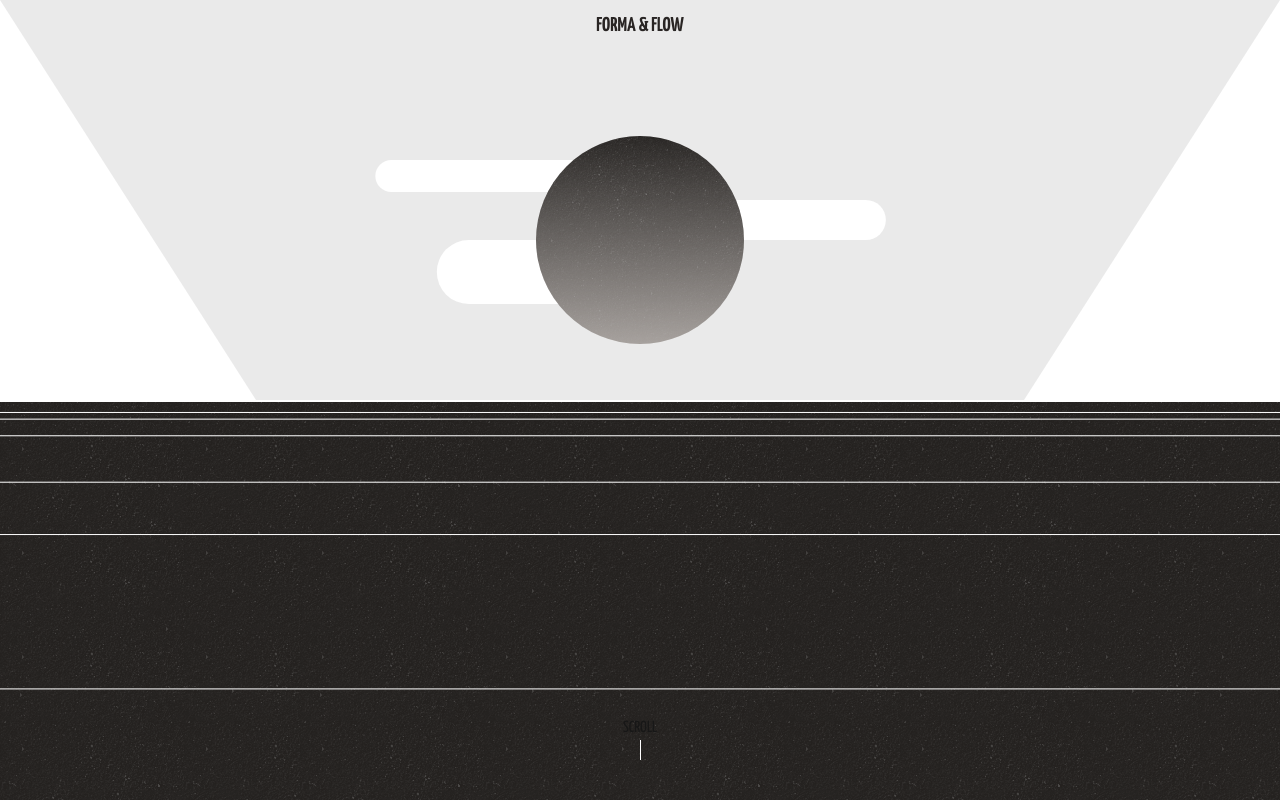
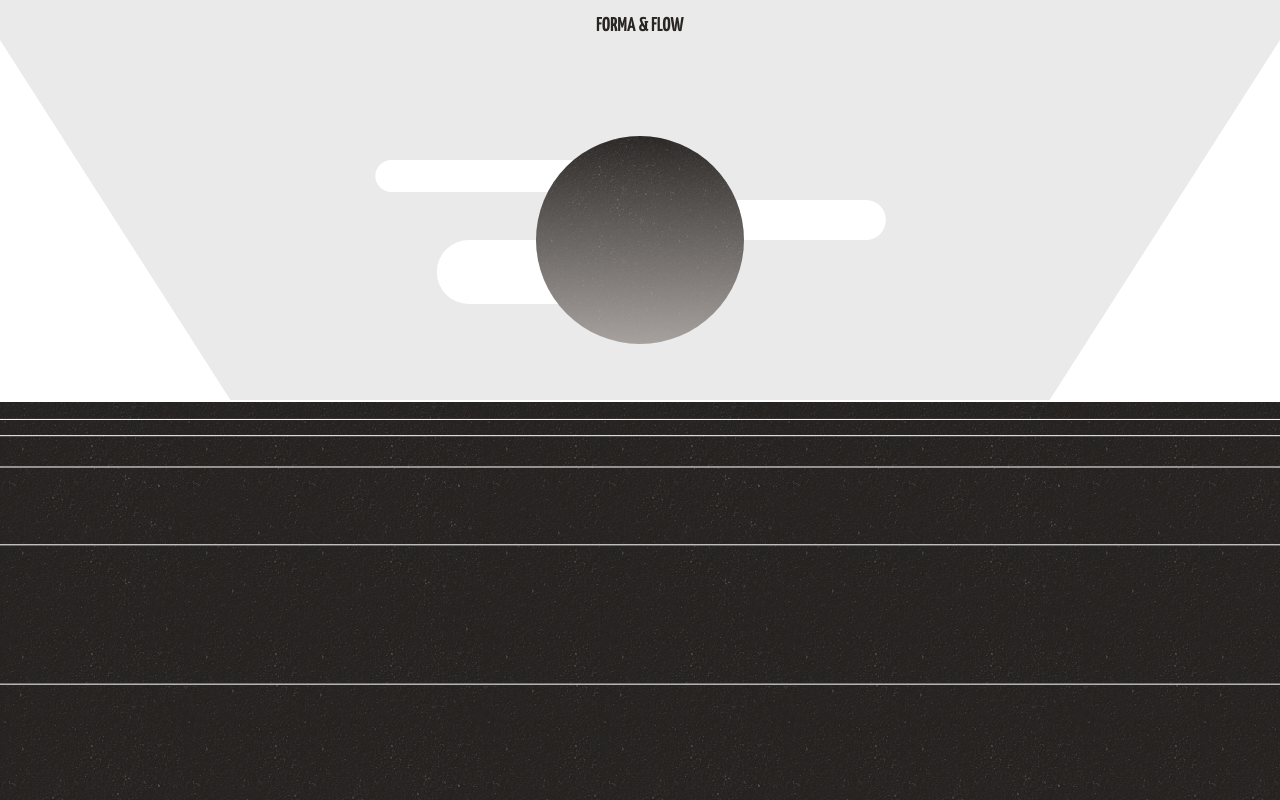
Before and after one commit to thecodedose/forma-and-flow, a Next.js app: page / in a window 1280 px wide. Shown: the top 800 px of the page. Built offline with nearby package versions, Linux system fonts and the light colour scheme.

Commit message:
Update design
add waves swipe up effect

```diff
--- a/src/app/components/Hero/Mountains.js
+++ b/src/app/components/Hero/Mountains.js
@@ -10,7 +10,7 @@ export default function Mountains() {
         style={{
           clipPath: "polygon(0% 0%, 100% 100%, 0% 100%)",
         }}
-        className='w-[20vw] h-[50vh] absolute top-1/4 left-0 bg-white'
+        className='w-[20vw] h-[50vh] absolute top-[30vh] left-0 bg-white'
       ></motion.div>
       <motion.div
         initial={{ transform: "translate(0, 0)", opacity: 0 }}
@@ -19,7 +19,7 @@ export default function Mountains() {
         style={{
           clipPath: "polygon(100% 0%, 100% 100%, 0% 100%)",
         }}
-        className='w-[20vw] h-[50vh] absolute top-1/4 right-0 bg-white'
+        className='w-[20vw] h-[50vh] absolute top-[30vh] right-0 bg-white'
       ></motion.div>
     </>
   )
--- a/src/app/components/Hero/Waves.js
+++ b/src/app/components/Hero/Waves.js
@@ -2,84 +2,45 @@ import { motion } from "framer-motion"
 import Image from "next/image"
 
 export default function Waves() {
+  const generateWaves = () => {
+    const waves = []
+    let top = 2
+    for (let i = 0; i < 8; i++) {
+      waves.push(
+        <motion.div
+          key={i}
+          initial={{ y: "0px" }}
+          animate={{ y: top + "px" }}
+          transition={{
+            ease: "easeInOut",
+            repeat: Infinity,
+            repeatType: "reverse",
+            duration: 1 + Math.random(),
+          }}
+          className={`h-[1px] bg-white w-screen absolute`}
+          style={{
+            top: top + "vh",
+          }}
+        ></motion.div>
+      )
+      top *= 2
+    }
+
+    return waves
+  }
   return (
     <motion.div
       initial={{ transform: "translateY(100px)" }}
       animate={{ transform: "translateY(0px)" }}
       transition={{ type: "spring", ease: "easeOut", delay: 0.2 }}
-      className='flex justify-center items-center h-[50vh] bg-stone-900 border-t-2 border-white w-screen absolute top-1/2'
+      className='flex justify-center items-center h-[150vh] bg-stone-900 border-t-2 border-white w-screen absolute top-[50vh]'
     >
       <div
         width={100}
         height={100}
         className='w-full h-full bg-[url("/noise.png")] opacity-40'
       ></div>
-      <motion.div
-        initial={{ transform: "translateY(0px)" }}
-        animate={{ transform: "translateY(2px)" }}
-        transition={{
-          ease: "easeInOut",
-          repeat: Infinity,
-          repeatType: "reverse",
-          duration: 1,
-        }}
-        className={`h-[1px] bg-white w-screen absolute top-[2%]`}
-      ></motion.div>
-      <motion.div
-        initial={{ transform: "translateY(0px)" }}
-        animate={{ transform: "translateY(4px)" }}
-        transition={{
-          ease: "easeInOut",
-          repeat: Infinity,
-          repeatType: "reverse",
-          duration: 1.1,
-        }}
-        className={`h-[1px] bg-white w-screen absolute top-[4%]`}
-      ></motion.div>
-      <motion.div
-        initial={{ transform: "translateY(0px)" }}
-        animate={{ transform: "translateY(8px)" }}
-        transition={{
-          ease: "easeInOut",
-          repeat: Infinity,
-          repeatType: "reverse",
-          duration: 1.1,
-        }}
-        className={`h-[1px] bg-white w-screen absolute top-[8%]`}
-      ></motion.div>
-      <motion.div
-        initial={{ transform: "translateY(0px)" }}
-        animate={{ transform: "translateY(16px)" }}
-        transition={{
-          ease: "easeInOut",
-          repeat: Infinity,
-          repeatType: "reverse",
-          duration: 1,
-        }}
-        className={`h-[1px] bg-white w-screen absolute top-[16%]`}
-      ></motion.div>
-      <motion.div
-        initial={{ transform: "translateY(0px)" }}
-        animate={{ transform: "translateY(32px)" }}
-        transition={{
-          ease: "easeInOut",
-          repeat: Infinity,
-          repeatType: "reverse",
-          duration: 1.1,
-        }}
-        className={`h-[1px] bg-white w-screen absolute top-[32%]`}
-      ></motion.div>
-      <motion.div
-        initial={{ transform: "translateY(0px)" }}
-        animate={{ transform: "translateY(32px)" }}
-        transition={{
-          ease: "easeInOut",
-          repeat: Infinity,
-          repeatType: "reverse",
-          duration: 1,
-        }}
-        className={`h-[1px] bg-white w-screen absolute top-[64%]`}
-      ></motion.div>
+      {generateWaves()}
     </motion.div>
   )
 }
--- a/src/app/components/Hero/index.js
+++ b/src/app/components/Hero/index.js
@@ -6,7 +6,8 @@ import Sun from "./Sun"
 
 export default function Hero() {
   return (
-    <div className='h-screen w-screen bg-[#eaeaea] sticky top-0 -z-10'>
+    <div className='h-[200vh] w-screen bg-[#eaeaea] relative'>
+      <div className='sticky top-0'>
         <h4
           className={`text-xl text-stone-800 font-bold uppercase text-center py-3`}
         >
@@ -15,6 +16,7 @@ export default function Hero() {
         <Clouds />
         <Sun />
         <Mountains />
+      </div>
       <Waves />
       {/* <p className='text-center w-1/2'>
           Forma & Flow was born out of the belief that great design is a
@@ -23,7 +25,7 @@ export default function Hero() {
           impactful. Our team thrives on turning complex ideas into designs that
           tell your story effortlessly.
         </p> */}
-      <div className='flex flex-col items-center w-screen absolute bottom-10'>
+      {/* <div className='flex flex-col items-center w-screen absolute bottom-10'>
         <span className='uppercase'>Scroll</span>
         <motion.div
           initial={{ height: "0px" }}
@@ -31,7 +33,7 @@ export default function Hero() {
           transition={{ type: "spring" }}
           className='w-[1px] h-8 bg-white'
         ></motion.div>
-      </div>
+      </div> */}
     </div>
   )
 }
--- a/src/app/components/Services.js
+++ b/src/app/components/Services.js
@@ -36,7 +36,7 @@ export default function Services() {
   )
 
   return (
-    <div className='bg-stone-800 w-screen h-[400vh]' ref={containerRef}>
+    <div className='bg-stone-700 w-screen h-[400vh]' ref={containerRef}>
       <div className='sticky top-0'>
         <div className='flex justify-center items-center pt-20'>
           {"Services".split("").map((char, index) => (
--- a/src/app/components/Tagline.js
+++ b/src/app/components/Tagline.js
@@ -19,7 +19,7 @@ export default function Tagline() {
   return (
     <div
       ref={containerRef}
-      className='w-screen h-[300vh] bg-gradient-to-b from-stone-950 to-stone-800 rounded-3xl relative py-[25vh]'
+      className='w-screen h-[300vh] bg-gradient-to-b from-stone-800 to-stone-700 relative py-[25vh]'
     >
       <div className='w-screen h-screen sticky top-0 flex justify-center items-center'>
         <motion.h2
--- a/src/app/page.js
+++ b/src/app/page.js
@@ -34,7 +34,6 @@ export default function Home() {
   return (
     <div ref={lenisRef}>
       <div>
-        <Header />
         <Hero />
         <Tagline />
       </div>
```
Lines whose indentation alone changed are shown as unchanged.
